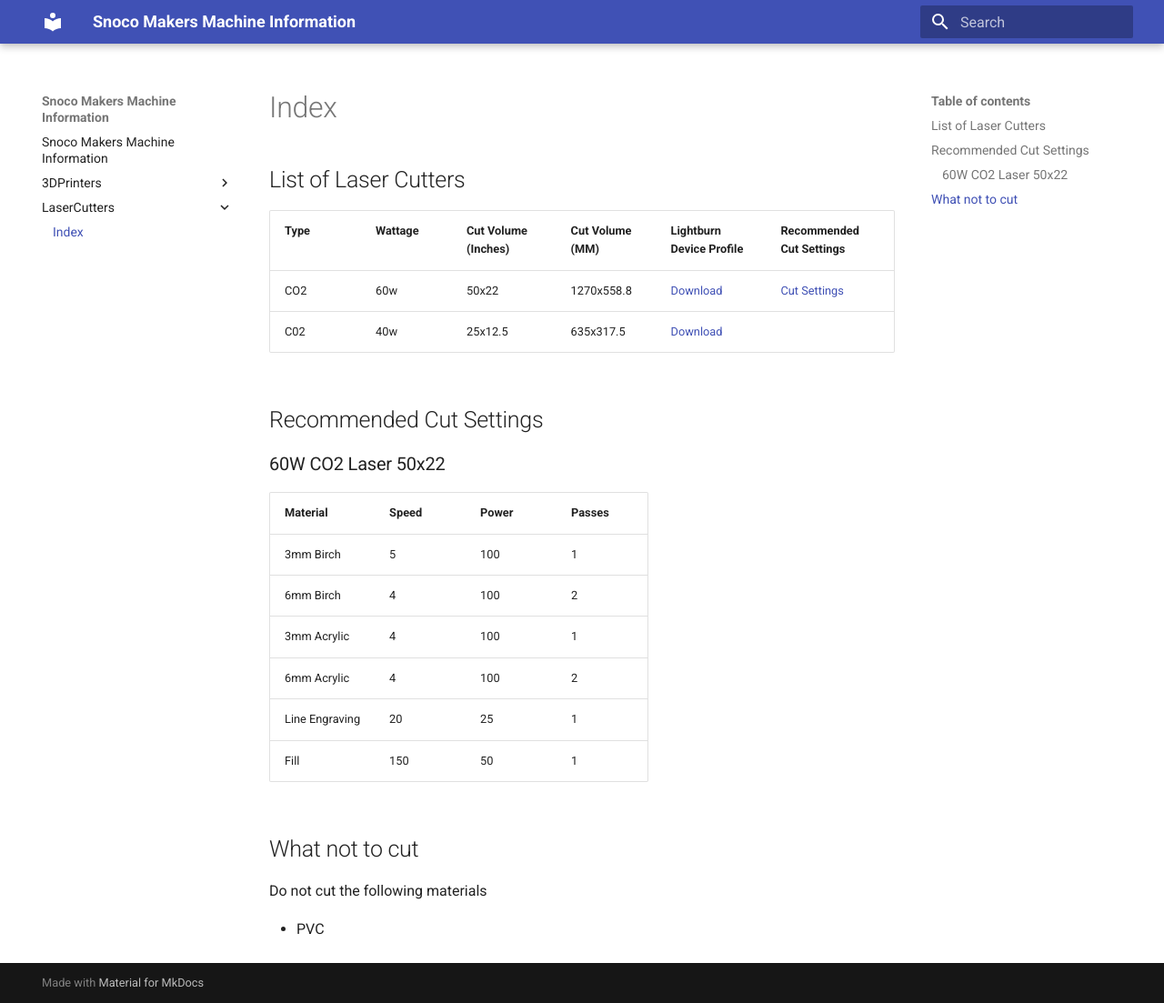
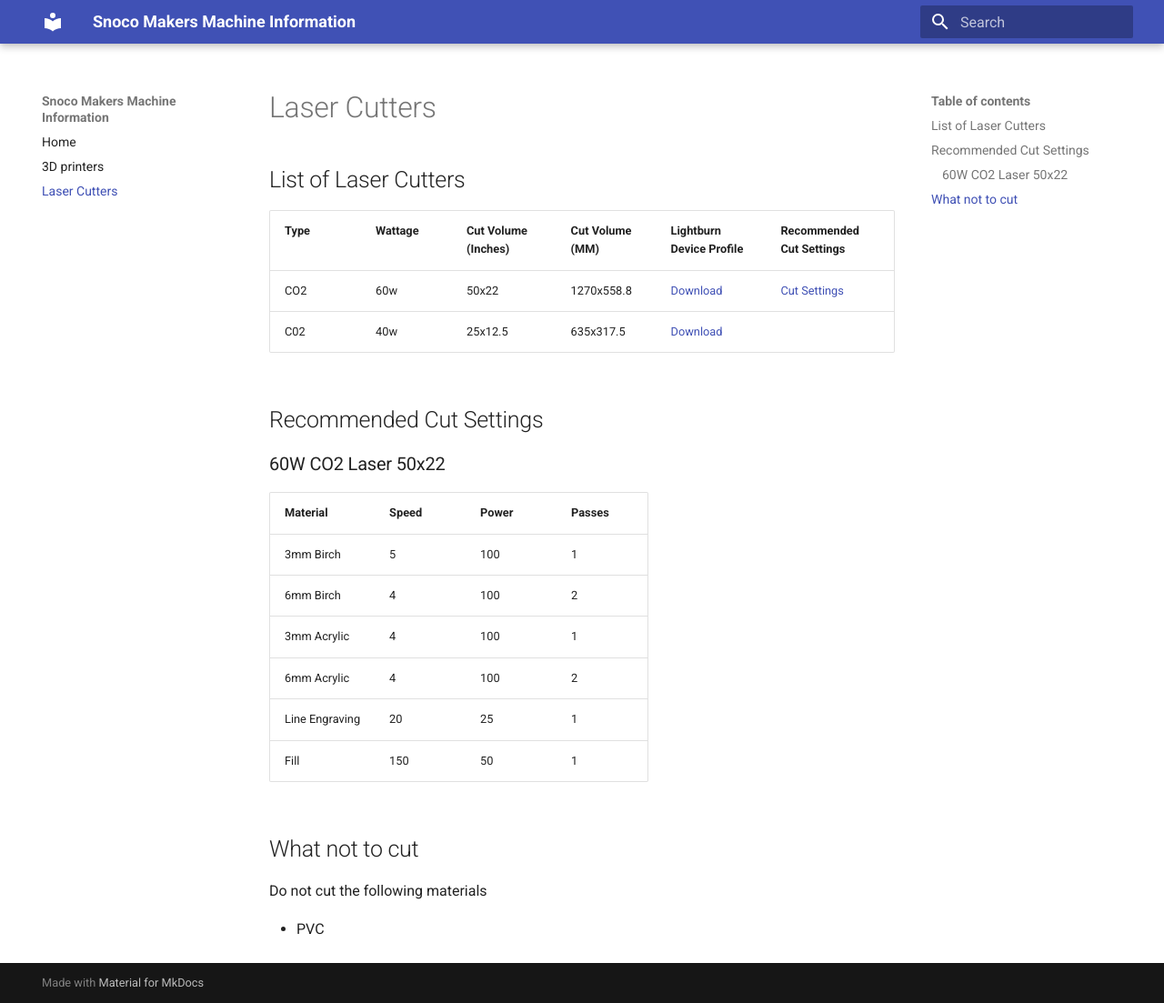
Before and after one commit to snocomakers/wiki, an MkDocs documentation site: the page built from docs/LaserCutters/index.md, in a window 1280 px wide and 1103 px high. Shown: the whole window at 91% size. Built offline with MkDocs 1.6.1 and Material for MkDocs 9.7.7, drawn with Linux system fonts in a browser that asks for light colours.

Commit message:
cleanup: formatting

```diff
--- a/mkdocs.yml
+++ b/mkdocs.yml
@@ -7,3 +7,8 @@
       permalink: true
   - tables
   - admonition
+
+nav:
+  - Home: "index.md"
+  - 3D printers: 3Dprinters/index.md
+  - Laser Cutters: LaserCutters/index.md
```
Also changed, not shown: docs/index.md (+1 -1 lines).
